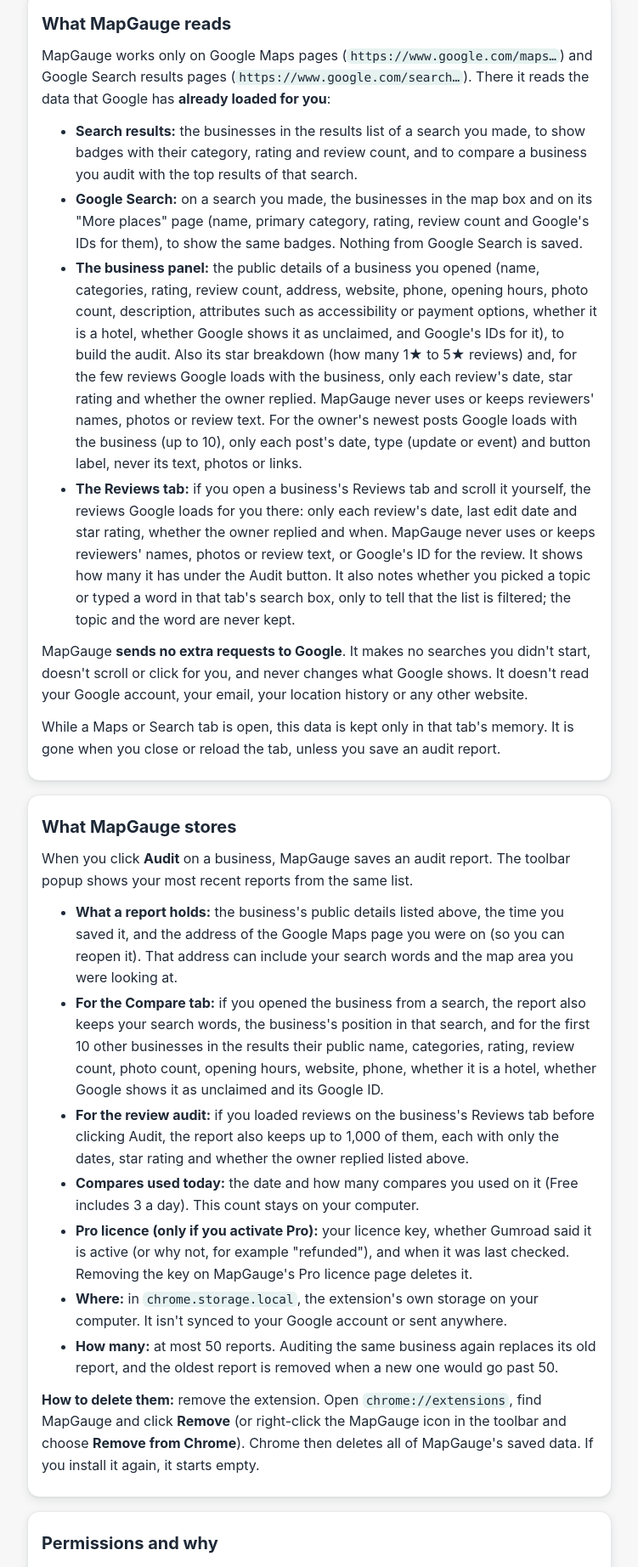
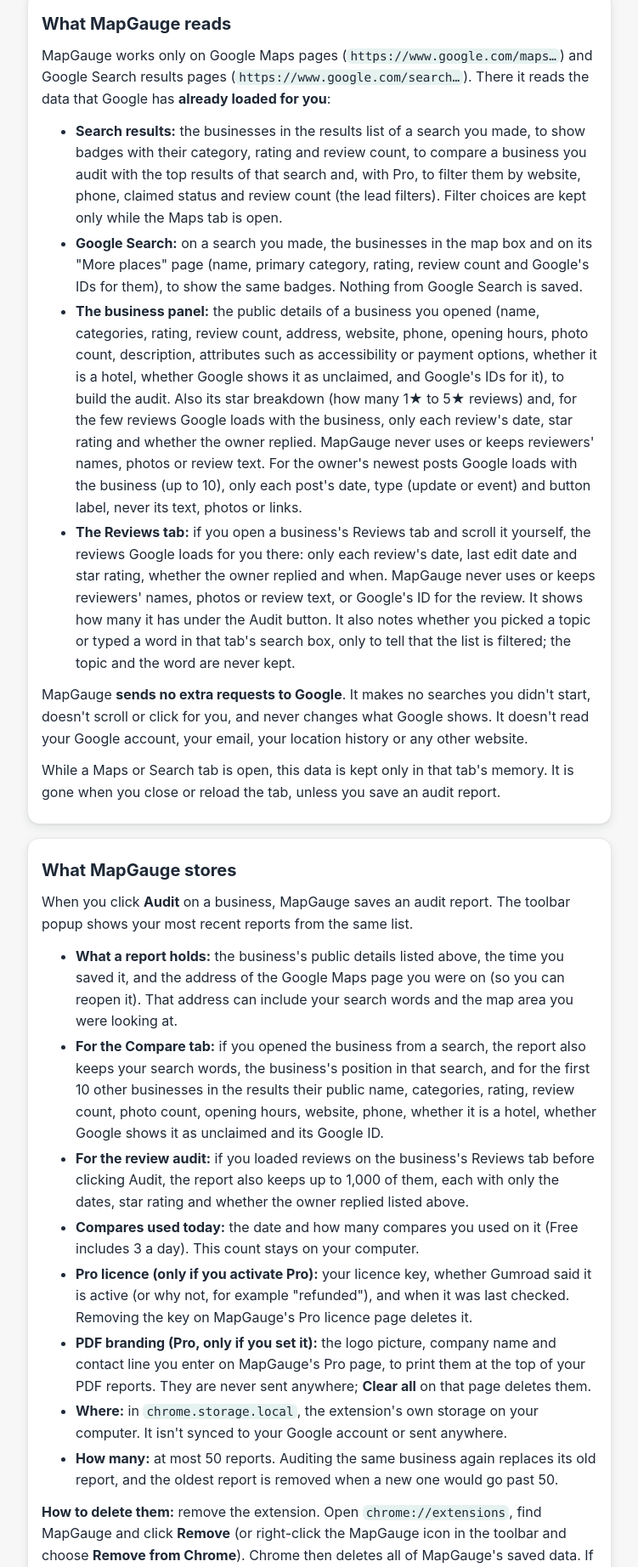
Before and after one commit to Moklesur/mapgauge-site, a plain HTML site: page privacy.html in a window 1280 px wide. Shown: the part 326-2170 px from the top of the page at 85% size, without its empty margins (264-1015 px from the left). Drawn offline with Linux system fonts and the light colour scheme.

Commit message:
Update privacy.html

```diff
--- a/privacy.html
+++ b/privacy.html
@@ -102,7 +102,7 @@
       <h2>What MapGauge reads</h2>
       <p>MapGauge works only on Google Maps pages (<code>https://www.google.com/maps…</code>) and Google Search results pages (<code>https://www.google.com/search…</code>). There it reads the data that Google has <strong>already loaded for you</strong>:</p>
       <ul>
-        <li><strong>Search results:</strong> the businesses in the results list of a search you made, to show badges with their category, rating and review count, and to compare a business you audit with the top results of that search.</li>
+        <li><strong>Search results:</strong> the businesses in the results list of a search you made, to show badges with their category, rating and review count, to compare a business you audit with the top results of that search and, with Pro, to filter them by website, phone, claimed status and review count (the lead filters). Filter choices are kept only while the Maps tab is open.</li>
         <li><strong>Google Search:</strong> on a search you made, the businesses in the map box and on its "More places" page (name, primary category, rating, review count and Google's IDs for them), to show the same badges. Nothing from Google Search is saved.</li>
         <li><strong>The business panel:</strong> the public details of a business you opened (name, categories, rating, review count, address, website, phone, opening hours, photo count, description, attributes such as accessibility or payment options, whether it is a hotel, whether Google shows it as unclaimed, and Google's IDs for it), to build the audit. Also its star breakdown (how many 1★ to 5★ reviews) and, for the few reviews Google loads with the business, only each review's date, star rating and whether the owner replied. MapGauge never uses or keeps reviewers' names, photos or review text. For the owner's newest posts Google loads with the business (up to 10), only each post's date, type (update or event) and button label, never its text, photos or links.</li>
         <li><strong>The Reviews tab:</strong> if you open a business's Reviews tab and scroll it yourself, the reviews Google loads for you there: only each review's date, last edit date and star rating, whether the owner replied and when. MapGauge never uses or keeps reviewers' names, photos or review text, or Google's ID for the review. It shows how many it has under the Audit button. It also notes whether you picked a topic or typed a word in that tab's search box, only to tell that the list is filtered; the topic and the word are never kept.</li>
@@ -120,6 +120,7 @@
         <li><strong>For the review audit:</strong> if you loaded reviews on the business's Reviews tab before clicking Audit, the report also keeps up to 1,000 of them, each with only the dates, star rating and whether the owner replied listed above.</li>
         <li><strong>Compares used today:</strong> the date and how many compares you used on it (Free includes 3 a day). This count stays on your computer.</li>
         <li><strong>Pro licence (only if you activate Pro):</strong> your licence key, whether Gumroad said it is active (or why not, for example "refunded"), and when it was last checked. Removing the key on MapGauge's Pro licence page deletes it.</li>
+        <li><strong>PDF branding (Pro, only if you set it):</strong> the logo picture, company name and contact line you enter on MapGauge's Pro page, to print them at the top of your PDF reports. They are never sent anywhere; <strong>Clear all</strong> on that page deletes them.</li>
         <li><strong>Where:</strong> in <code>chrome.storage.local</code>, the extension's own storage on your computer. It isn't synced to your Google account or sent anywhere.</li>
         <li><strong>How many:</strong> at most 50 reports. Auditing the same business again replaces its old report, and the oldest report is removed when a new one would go past 50.</li>
       </ul>
@@ -164,7 +165,7 @@
     <section class="card" id="pro">
       <h2>The Pro plan</h2>
       <p>Payments go through <strong>Gumroad</strong> only, and MapGauge never sees your card details. Pro buttons in the extension open Gumroad's page in a new tab only when you click them; anything you enter there, such as your email, goes to Gumroad under Gumroad's privacy policy.</p>
-      <p>To unlock Pro you paste the licence key from your Gumroad email on MapGauge's Pro licence page and click <strong>Activate</strong>. Only then does Chrome ask your permission for MapGauge to contact <code>api.gumroad.com</code>, and the only request is the licence check listed above. Pro unlocks features that use the same Google data described above (all categories, all loaded search results, category gap names, unlimited compares); it reads nothing more from Google. The Free plan sends nothing to any server and keeps working without an account.</p>
+      <p>To unlock Pro you paste the licence key from your Gumroad email on MapGauge's Pro licence page and click <strong>Activate</strong>. Only then does Chrome ask your permission for MapGauge to contact <code>api.gumroad.com</code>, and the only request is the licence check listed above. Pro unlocks features that use the same Google data described above (all categories, all loaded search results, category gap names, unlimited compares, lead filters); it reads nothing more from Google. The Free plan sends nothing to any server and keeps working without an account.</p>
     </section>
 
     <section class="card" id="contact">
```
